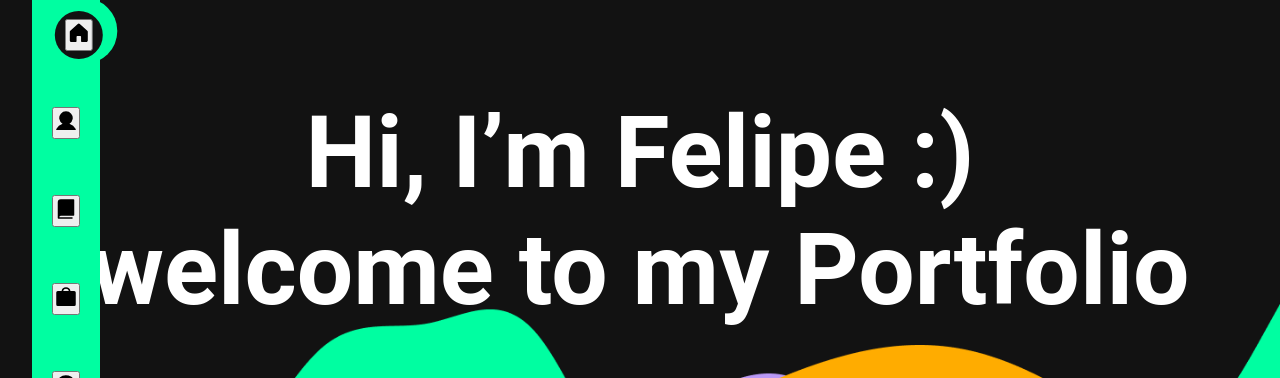
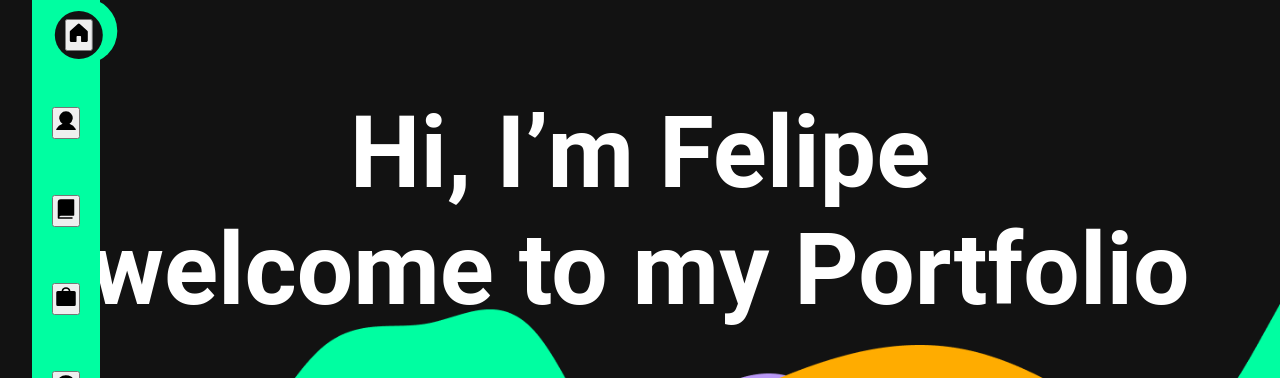
Before and after one commit to fellipefreiire/portfolio-frontend-home, a React app: page / in a window 1280 px wide. Shown: the part 189-567 px from the top of the page. Built offline with nearby package versions, Linux system fonts and the light colour scheme; the HTML template or start-up script is replaced by a standard one.

Commit message:
new variable set

```diff
--- a/src/pages/Home/index.tsx
+++ b/src/pages/Home/index.tsx
@@ -13,7 +13,7 @@ export const Home = () => {
       <Sidebar />
       <S.HomeContainer>
         <h1>
-          Hi, I’m Felipe :)
+          Hi, I’m Felipe
           <br />
           welcome to my Portfolio
         </h1>
```
